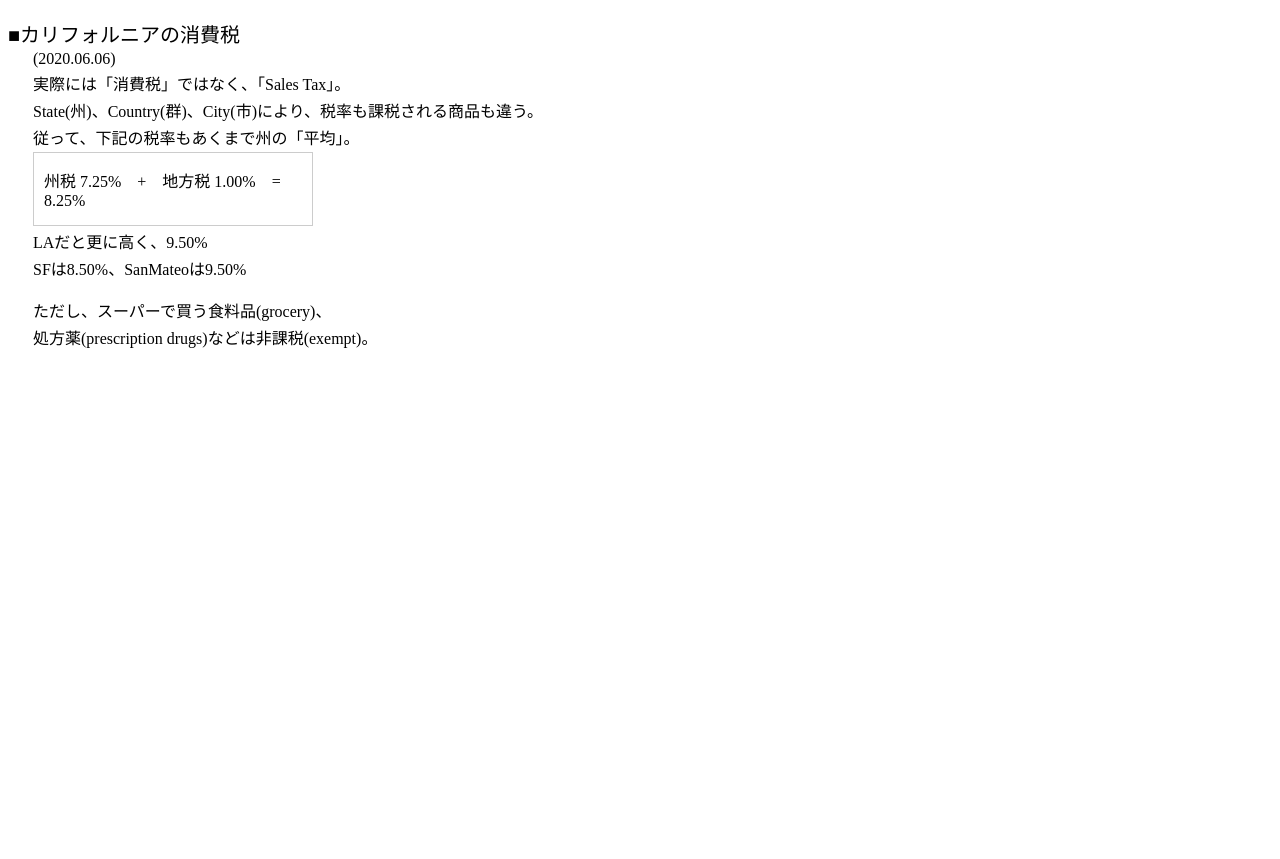
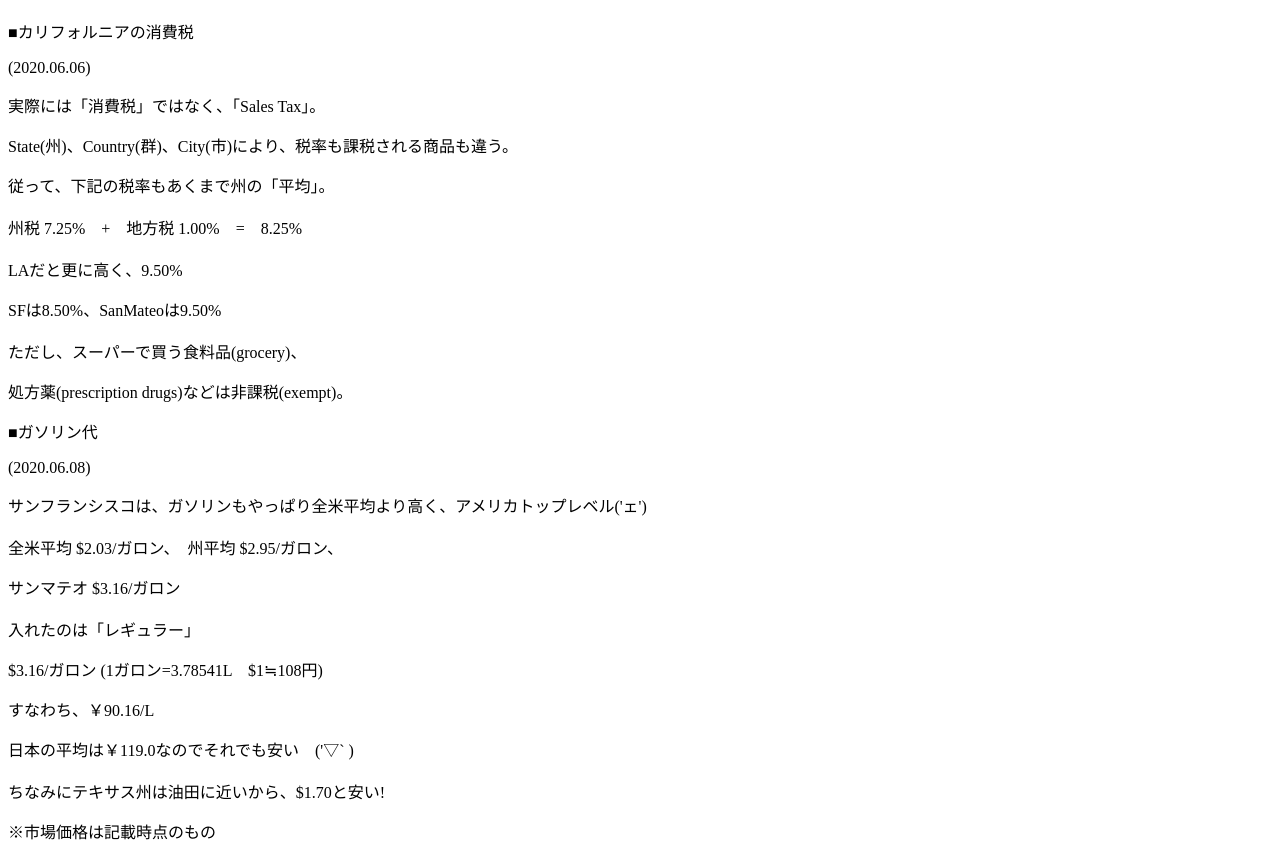
Before and after one commit to yu-yoshida719/memo, a plain HTML site: page index.html in a window 1280 px wide. Shown: the part 70-929 px from the top of the page. Before the commit the page ends 800 px from the top, so only its background shows below. Drawn offline with Linux system fonts and the light colour scheme.

Commit message:
Update index.html

```diff
--- a/index.html
+++ b/index.html
@@ -9,18 +9,49 @@
     <header>
       <h1>メモ</h1>
     </header>
-    <div class="tax li">
-      <div class="heading ">■カリフォルニアの消費税</div>
-      <p class="contents">(2020.06.06)</p>
-      <p class="contents">実際には「消費税」ではなく、「Sales Tax」。</p>
-      <p class="contents">State(州)、Country(群)、City(市)により、税率も課税される商品も違う。</p>
-      <p class="contents">従って、下記の税率もあくまで州の「平均」。</p>
-      <p class="contents rate">州税 7.25%　+　地方税 1.00%　=　8.25%</p>
-      <p class="contents">LAだと更に高く、9.50%</p>
-      <p class="contents">SFは8.50%、SanMateoは9.50%</p>
-      <p class="newline"></p>
-      <p class="contents">ただし、スーパーで買う食料品(grocery)、</p>
-      <p class="contents">処方薬(prescription drugs)などは非課税(exempt)。</p>
+
+    <div class="iconbox iconbox-blue tax">
+      <div class="box-title box-head-blue">■カリフォルニアの消費税</div>
+      <div class="iconbox-wrap">
+        <div class="box-content">
+          <p>(2020.06.06)</p>
+          <p>  実際には「消費税」ではなく、「Sales Tax」。</p>
+          <p>  State(州)、Country(群)、City(市)により、税率も課税される商品も違う。</p>
+          <p>  従って、下記の税率もあくまで州の「平均」。</p>
+          <p class="newline"></p>
+          <p>  州税 7.25%　+　地方税 1.00%　=　8.25%</p>
+          <p class="newline"></p>
+          <p>  LAだと更に高く、9.50%</p>
+          <p>  SFは8.50%、SanMateoは9.50%</p>
+          <p class="newline"></p>
+          <p>  ただし、スーパーで買う食料品(grocery)、</p>
+          <p>  処方薬(prescription drugs)などは非課税(exempt)。</p>
+        </div>
+      </div>
     </div>
+
+    <div class="iconbox iconbox-green gasoline">
+      <div class="box-title box-head-green">■ガソリン代</div>
+      <div class="iconbox-wrap">
+        <div class="box-content">
+          <p>(2020.06.08)</p>
+          <p>サンフランシスコは、ガソリンもやっぱり全米平均より高く、アメリカトップレベル('ェ')</p>
+          <p class="newline"></p>
+          <p>全米平均 $2.03/ガロン、　州平均 $2.95/ガロン、</p>
+          <p>サンマテオ $3.16/ガロン</p>
+          <p class="newline"></p>
+          <p>入れたのは「レギュラー」</p>
+          <p>$3.16/ガロン (1ガロン=3.78541L　$1≒108円)</p>
+          <p>すなわち、￥90.16/L</p>
+          <p>日本の平均は￥119.0なのでそれでも安い　('▽` )</p>
+          <p class="newline"></p>
+          <p>ちなみにテキサス州は油田に近いから、$1.70と安い!</p>
+        </div>
+      </div>
+    </div>
+
   </body>
+  <footer>
+    <p>※市場価格は記載時点のもの</p>
+  </footer>
 </html>
```
